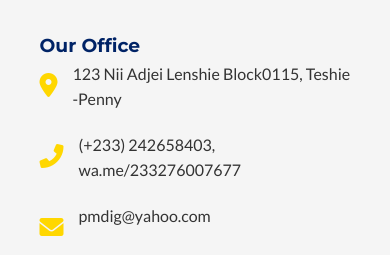
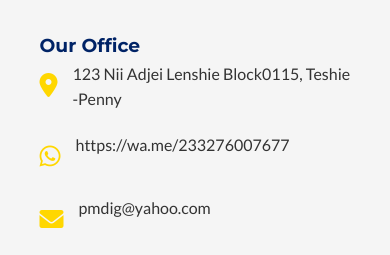
Before and after one commit to PMDIGITAL1/pmdig, a plain HTML site: page index.html in a window 390 px wide. Shown: the part 9320-9575 px from the top of the page. Drawn offline with Linux system fonts and the light colour scheme.

Commit message:
Fix email and phone contact links in index.html

```diff
--- a/index.html
+++ b/index.html
@@ -867,7 +867,7 @@
                         <p>Specializes in financial forecasting and business valuation for growth companies.</p>
                         <div class="social-links">
                             <a href="https://www.linkedin.com/in/dennis-alemah-a3b480198/?lipi=urn%3Ali%3Apage%3Ad_flagship3_profile_view_base_contact_details%3BHep9lp9jRi2HF%2BBHrwPIDQ%3D%3D"><i class="fab fa-linkedin-in"></i></a>
-                            <a href="dennisalemah76@gmail.com"><i class="fas fa-envelope"></i></a>
+                            <a href="<a href="mailto:dennisalemah76@gmail.com"><i class="fas fa-envelope"></i></a>
                         </div>
                     </div>
                 </div>
@@ -1044,9 +1044,9 @@
                         </div>
                         <div class="info-item">
                             <div class="info-icon">
-                                <i class="fas fa-phone-alt"></i>
+                                <i class="fab fa-whatsapp"></i>
                             </div>
-                            <p>(+233) 242658403, wa.me/233276007677</p>
+                            <p>https://wa.me/233276007677</p>
                         </div>
                         <div class="info-item">
                             <div class="info-icon">
```
